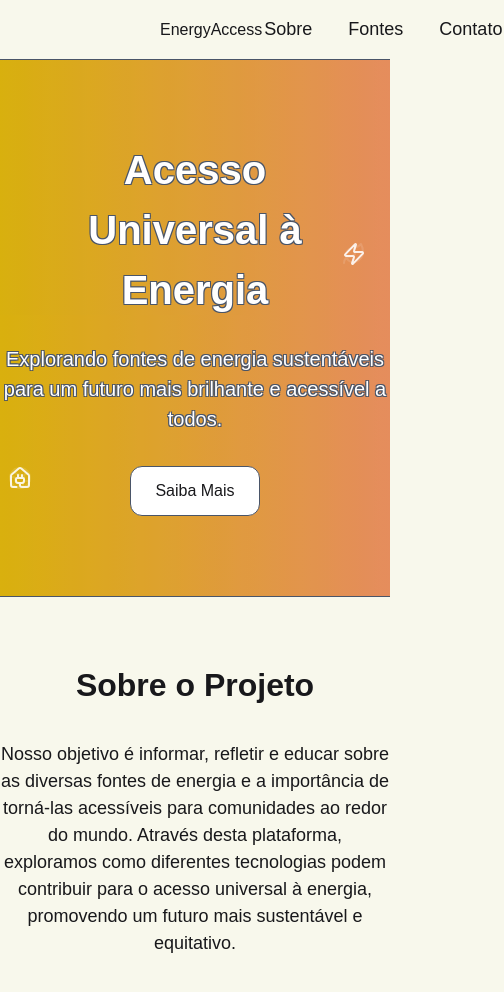
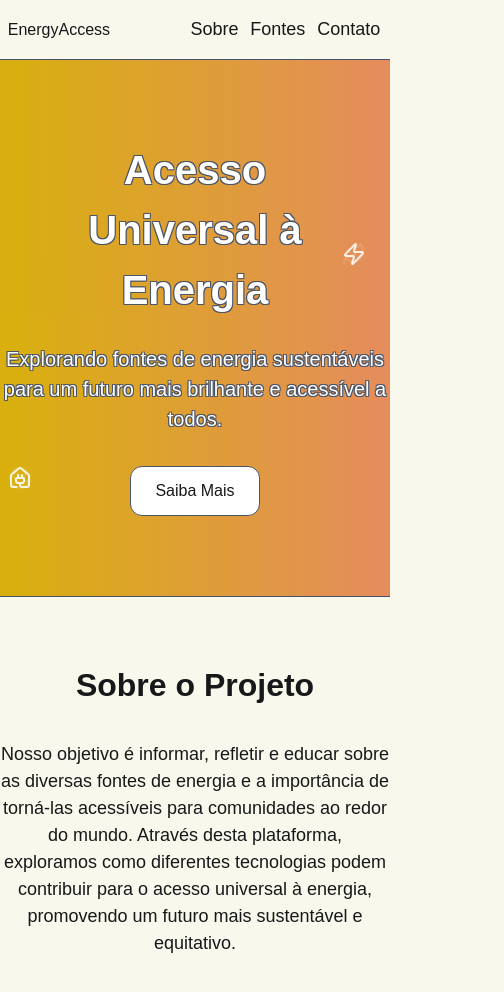
Before and after one commit to gh-johnny/gs-2-js, a React (Vite) app: page / in a window 390 px wide. Shown: the top 992 px of the page, 504 px wide, since content can reach past the window. Built offline with nearby package versions, Linux system fonts and the light colour scheme; a web font is replaced by a local one.

Commit message:
style: home is responsive

```diff
--- a/src/pages/home/index.tsx
+++ b/src/pages/home/index.tsx
@@ -14,16 +14,12 @@ const Container = styled.div`
   flex-direction: column;
 `;
 
-const Header = styled.header`
-
-`;
-
 const NavContainer = styled.div`
   width: 100%;
   diplay: flex;
   justify-content: space-between;
   align-items: center;
-  padding: 1rem 10rem;
+  padding: 1rem 2vw;
 `;
 
 const Navbar = styled.nav`
@@ -33,7 +29,7 @@ const Navbar = styled.nav`
 
   ul {
       display: flex;
-      column-gap: 2rem;
+      column-gap: 2vw;
   }
 `;
 
@@ -53,6 +49,7 @@ const HeroSection = styled.section`
   padding: 5rem 0;
   border-block: 1px solid var(--bg-accent);
   width: 100dvw;
+  overflow: hidden;
   position: relative;
   isolation: isolate;
   background: linear-gradient(to right, var(--yellow-primary), var(--orange-primary));
@@ -303,7 +300,6 @@ export default function Home() {
 
     return (
         <Container>
-            <Header>
             <NavContainer>
                 <Navbar>
                     <Link to="/">EnergyAccess</Link>
@@ -314,7 +310,6 @@ export default function Home() {
                     </ul>
                 </Navbar>
             </NavContainer>
-            </Header>
 
             <main>
                 <HeroSection>
```
Lines whose indentation alone changed are shown as unchanged.
